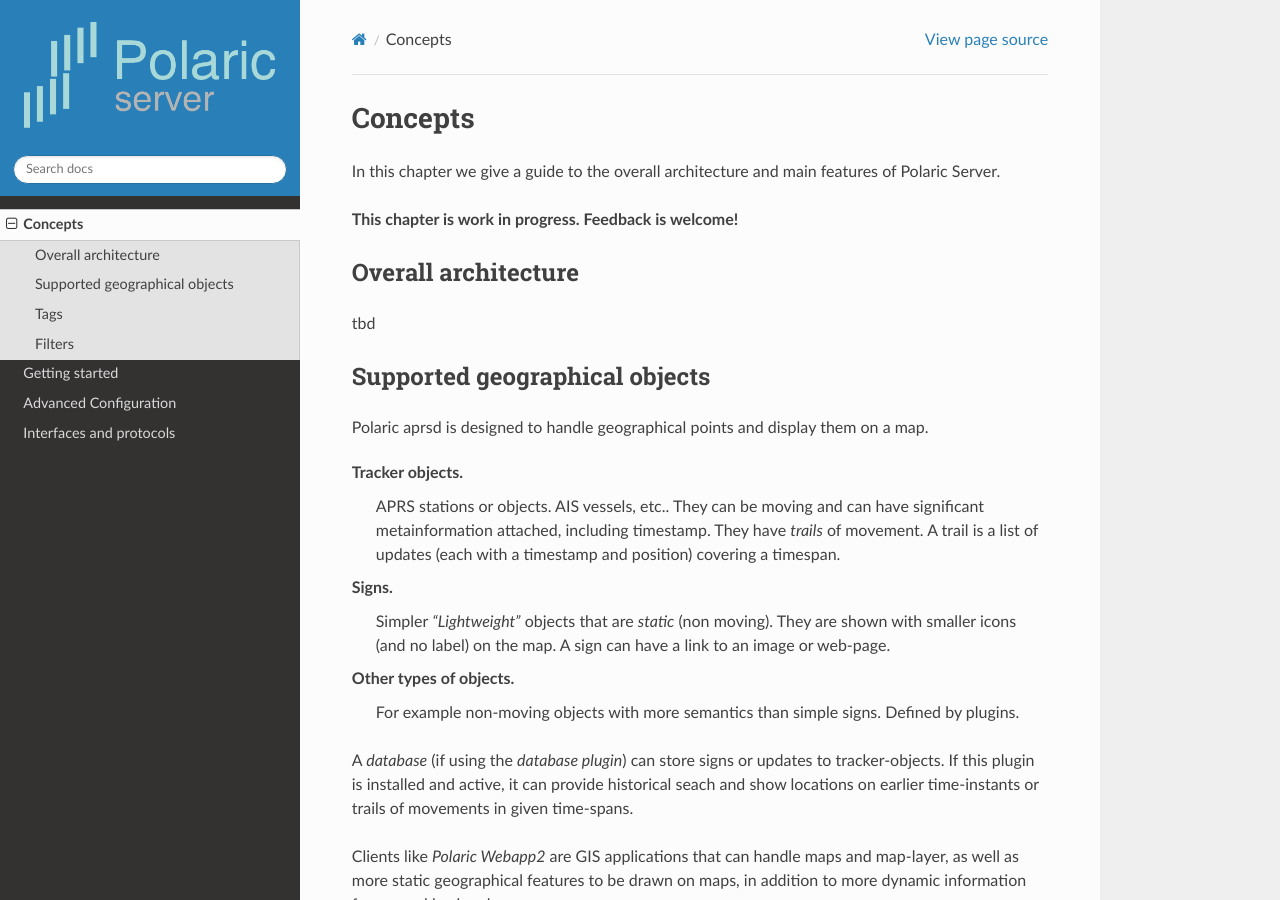
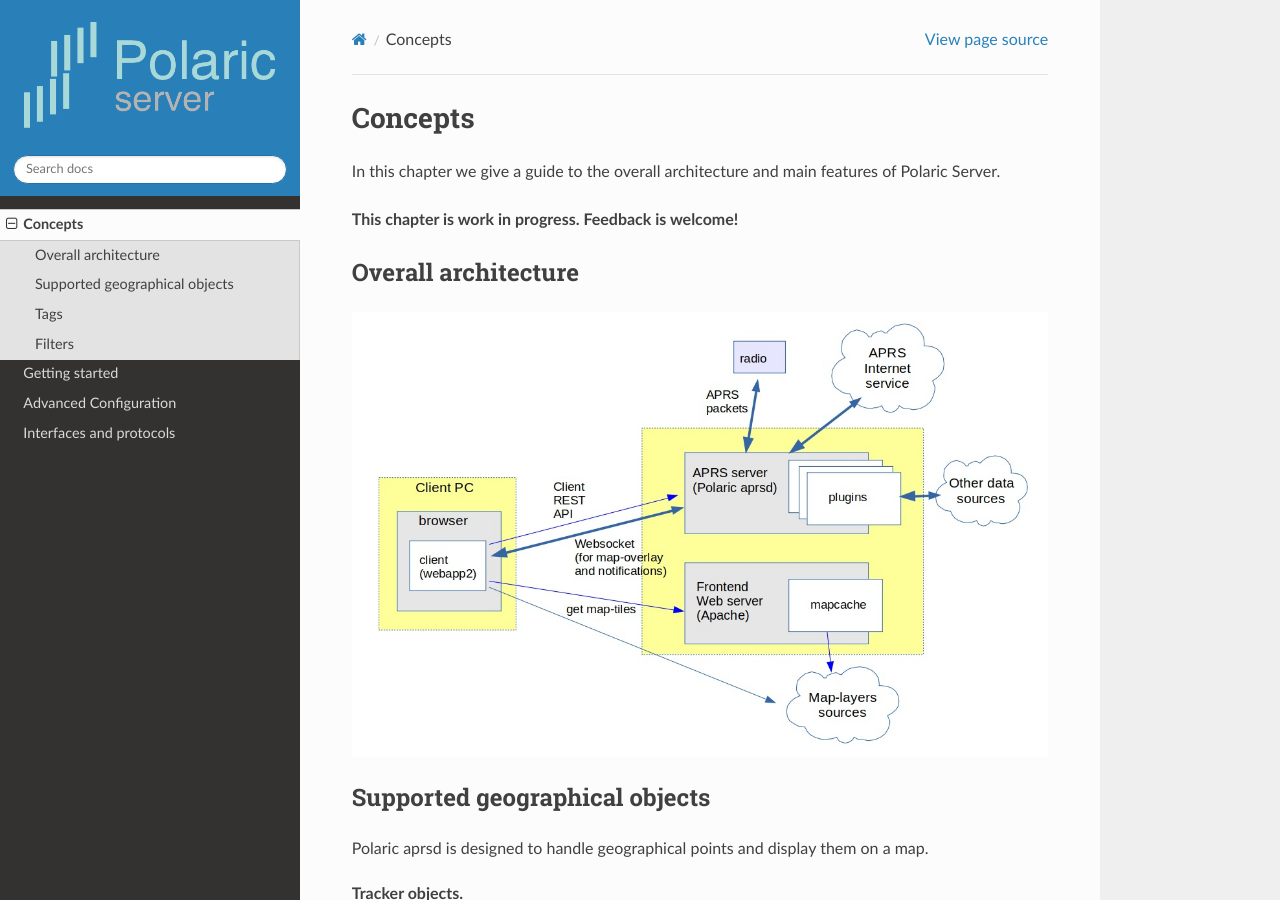
Before and after one commit to joakimsk/docs, a Sphinx documentation site: the page built from docs/source/concepts.rst, in a window 1280 px wide and 900 px high. Built offline with Sphinx 7.4.7 and the Read the Docs theme 2.0.0, drawn with Linux system fonts in a browser that asks for light colours.

Commit message:
Architecture image

```diff
--- a/docs/source/concepts.rst
+++ b/docs/source/concepts.rst
@@ -9,7 +9,7 @@
 Overall architecture
 --------------------
 
-tbd
+.. image:: img/architecture1.jpg
 
 
 Supported geographical objects
```
Also changed, not shown: docs/source/img/architecture1.jpg (added).
